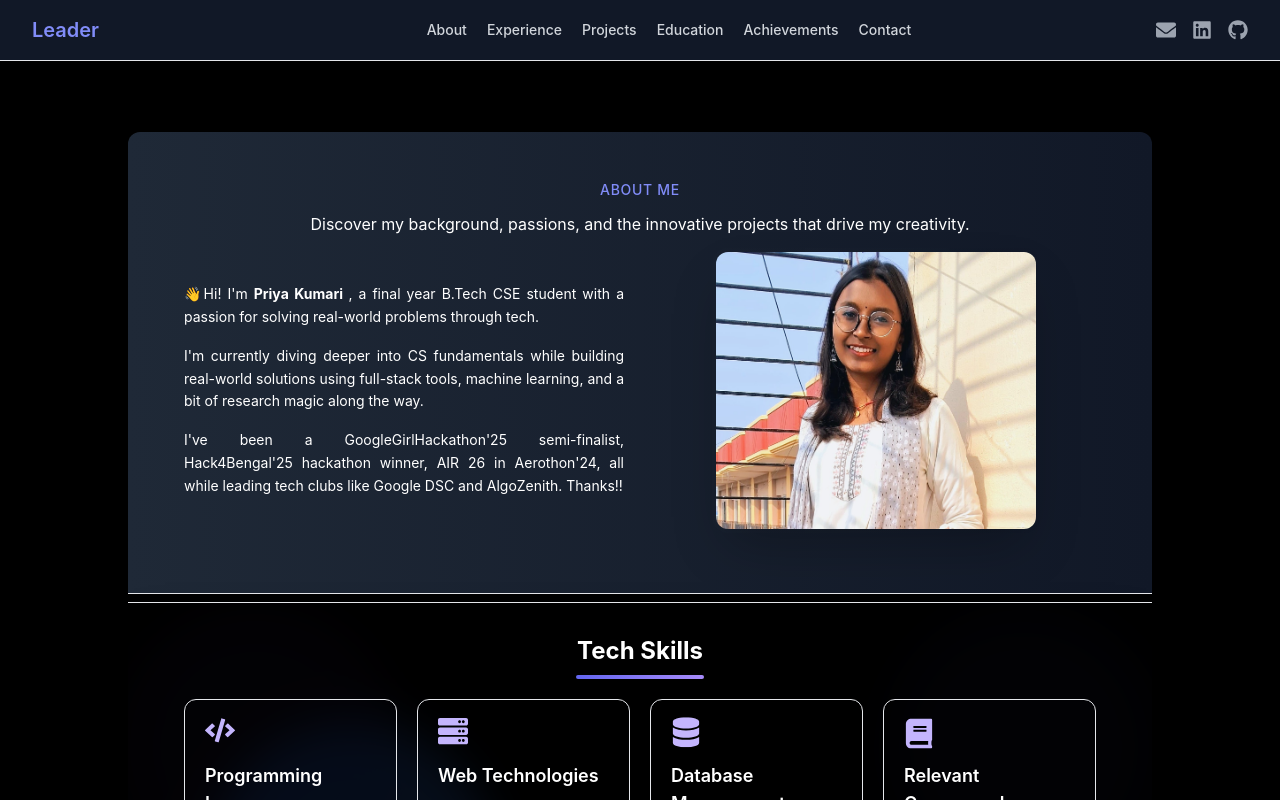
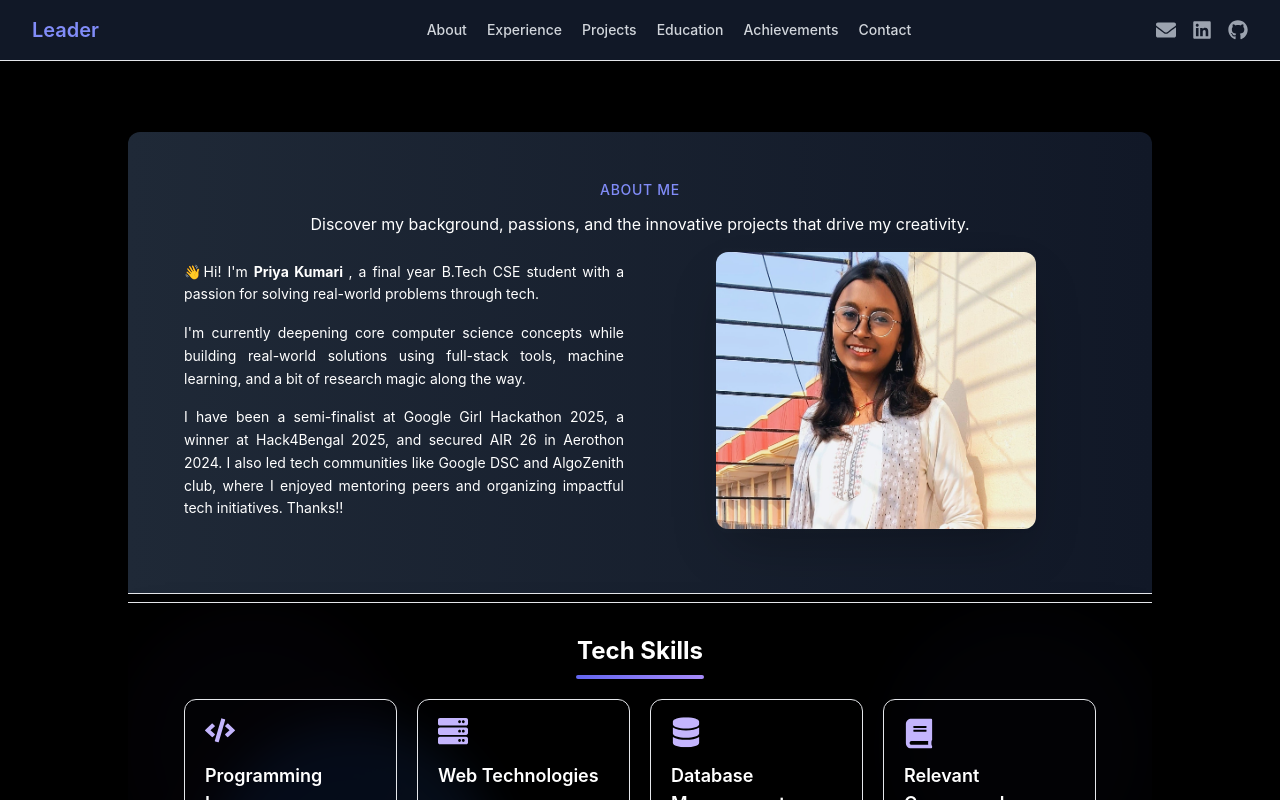
Before and after one commit to pri998/My-Portfolio, a React (Vite) app: page / in a window 1280 px wide. Shown: the top 800 px of the page. Built offline with nearby package versions, Linux system fonts and the light colour scheme.

Commit message:
update intro

```diff
--- a/src/components/About.jsx
+++ b/src/components/About.jsx
@@ -31,10 +31,10 @@ export default function About() {
     👋Hi! I'm <strong> Priya Kumari </strong>, a final year B.Tech CSE student with a passion for solving real-world problems through tech.
   </p>
   <p class="mb-4 text-justify">
-    I'm currently diving deeper into CS fundamentals while building real-world solutions using full-stack tools, machine learning, and a bit of research magic along the way.
+    I'm currently deepening core computer science concepts while building real-world solutions using full-stack tools, machine learning, and a bit of research magic along the way.
   </p>
   <p class="mb-4 text-justify">
-    I've been a GoogleGirlHackathon'25 semi-finalist, Hack4Bengal'25 hackathon winner, AIR 26 in Aerothon'24, all while leading tech clubs like Google DSC and AlgoZenith. Thanks!!
+    I have been a semi-finalist at Google Girl Hackathon 2025, a winner at Hack4Bengal 2025, and secured AIR 26 in Aerothon 2024. I also led tech communities like Google DSC and AlgoZenith club, where I enjoyed mentoring peers and organizing impactful tech initiatives. Thanks!!
   </p>
   `;
 
```
